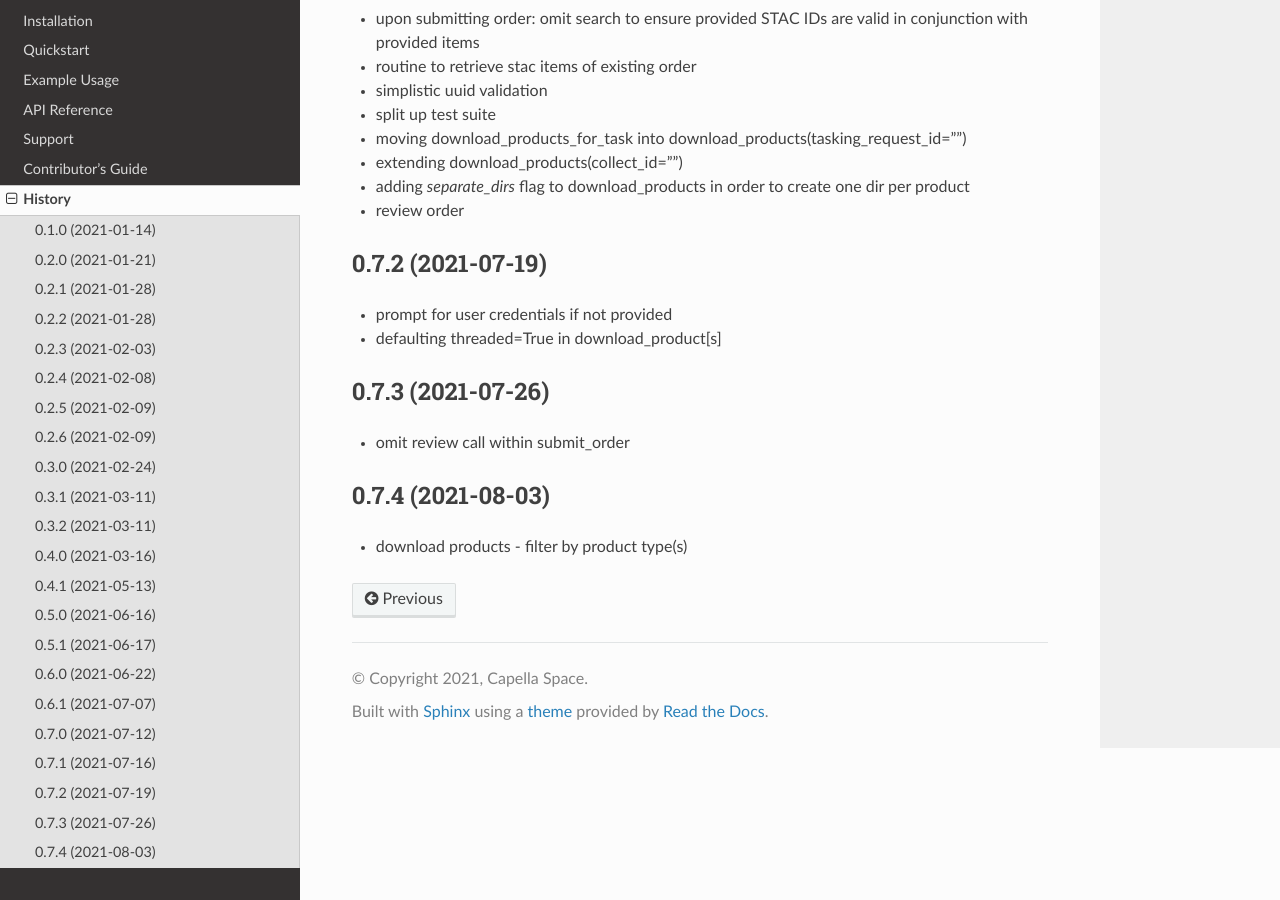
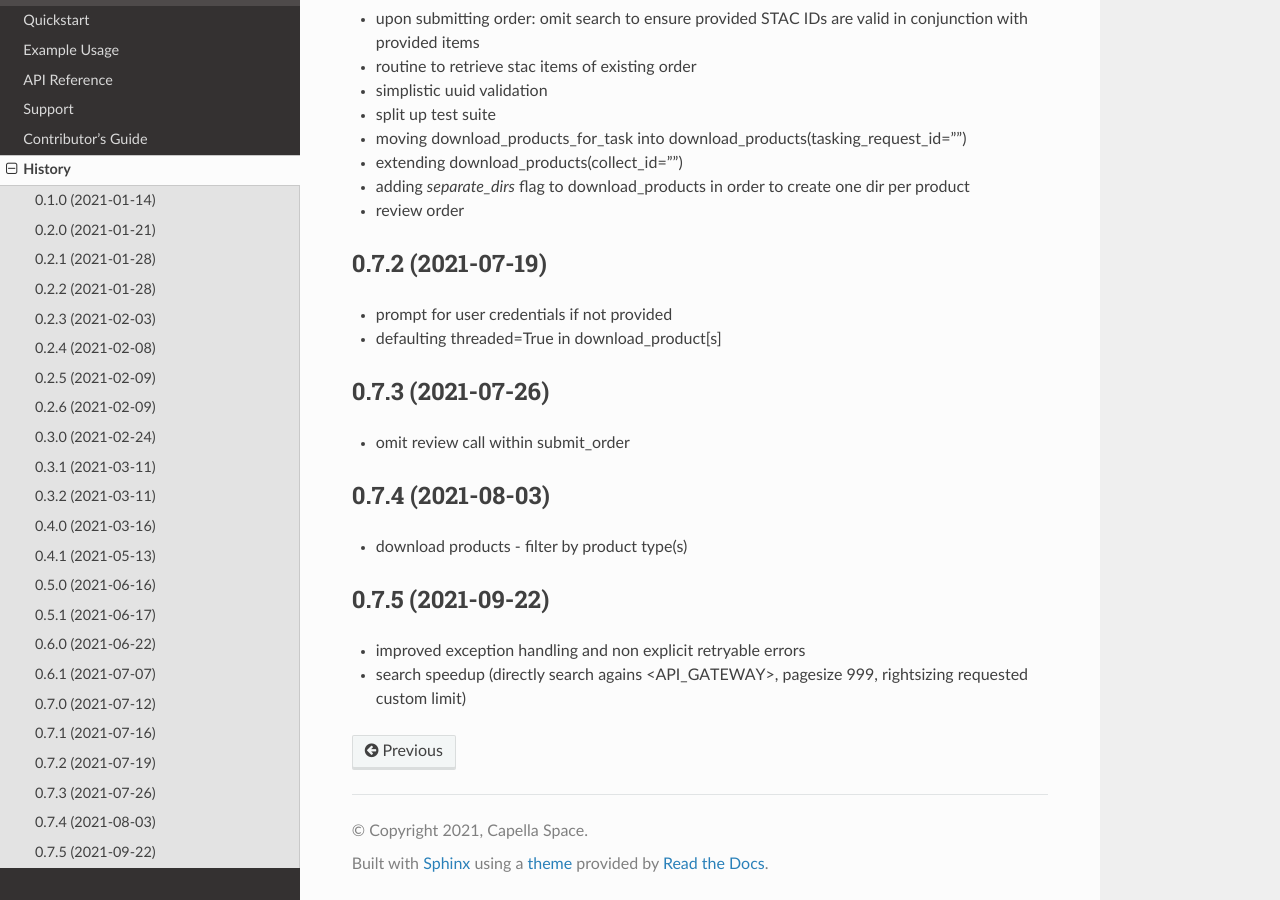
Before and after one commit to capellaspace/console-client, a Sphinx documentation site: the page built from docs/pages/changelog.rst, in a window 1280 px wide and 900 px high, scrolled down 2513 px. Built offline with Sphinx 7.4.7 and the Read the Docs theme 2.0.0, drawn with Linux system fonts in a browser that asks for light colours.

Commit message:
prepare 0.7.5 release

```diff
--- a/capella_console_client/version.py
+++ b/capella_console_client/version.py
@@ -1 +1 @@
-__version__ = "0.7.4"
+__version__ = "0.7.5"
--- a/docs/pages/changelog.rst
+++ b/docs/pages/changelog.rst
@@ -147,3 +147,9 @@ History
 0.7.4 (2021-08-03)
 ------------------
 * download products - filter by product type(s)
+
+
+0.7.5 (2021-09-22)
+------------------
+* improved exception handling and non explicit retryable errors
+* search speedup (directly search agains <API_GATEWAY>, pagesize 999, rightsizing requested custom limit)
--- a/pyproject.toml
+++ b/pyproject.toml
@@ -1,6 +1,6 @@
 [tool.poetry]
 name = "capella-console-client"
-version = "0.7.4"
+version = "0.7.5"
 description = "Python SDK for api.capellaspace.com (search, order, download)"
 authors = ["Thomas Beyer <thomas.beyer@capellaspace.com>"]
 repository = "https://github.com/capellaspace/console-client"
```
